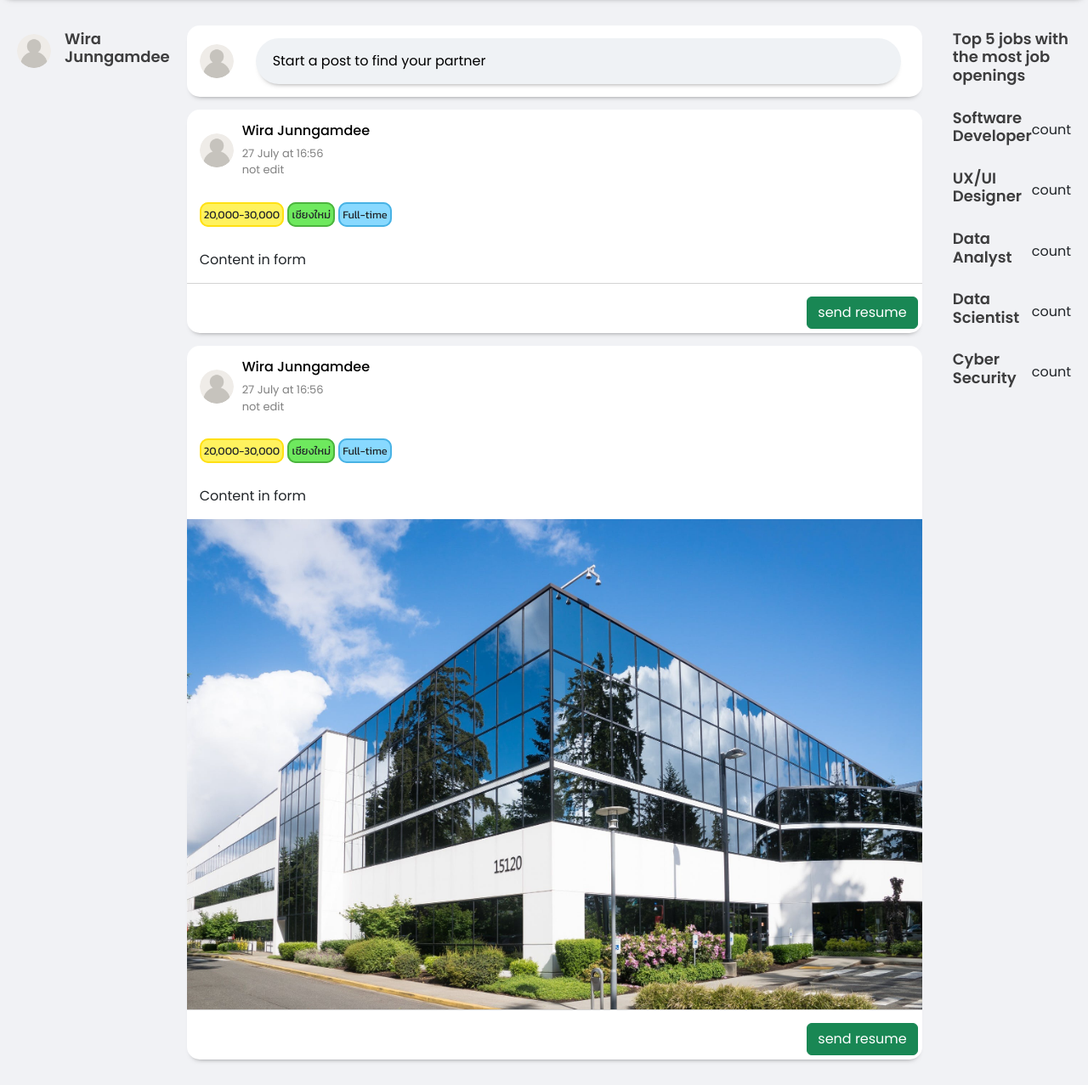
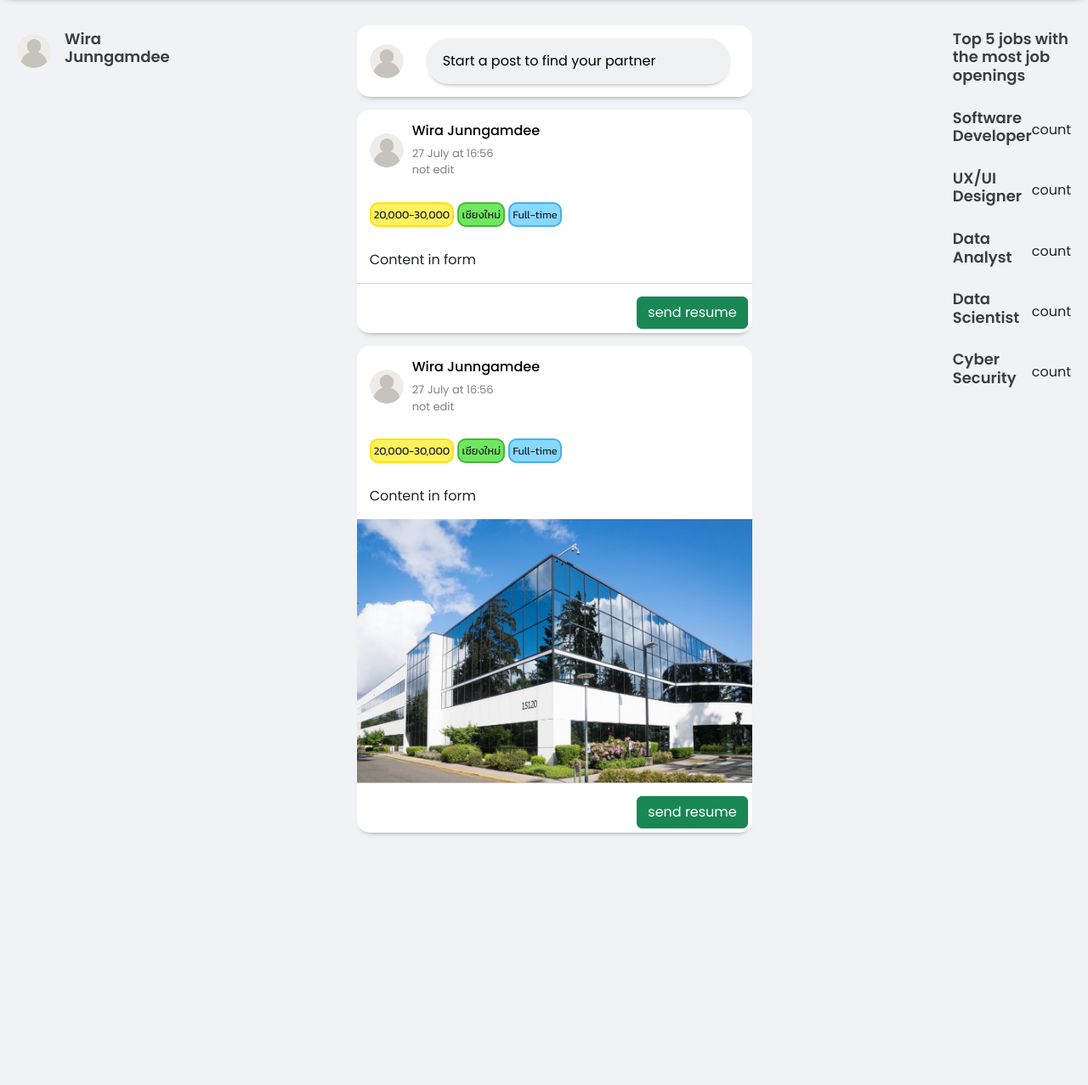
Before and after one commit to minddymind/Hire-Tech, a Flask app: page /board in a window 1280 px wide. Shown: the part 73-1350 px from the top of the page at 85% size. After the commit the page ends 1056 px from the top, so only its background shows below. Run offline with Flask 3, Linux system fonts and the light colour scheme; the visitor is signed in with stand-in values (Sample User, id 1); parts of the project's set-up code (start-up, migrations or seed data) failed here and were passed over.

Commit message:
update board page

```diff
--- a/flask/app/static/css/board.css
+++ b/flask/app/static/css/board.css
@@ -199,6 +199,7 @@ ul.links {
   flex-direction: column;
   justify-content: center;
   align-items: center;
+  margin: 0 200px;
   /* width: 80%; */
   /* text-align: center; */
 }
```
